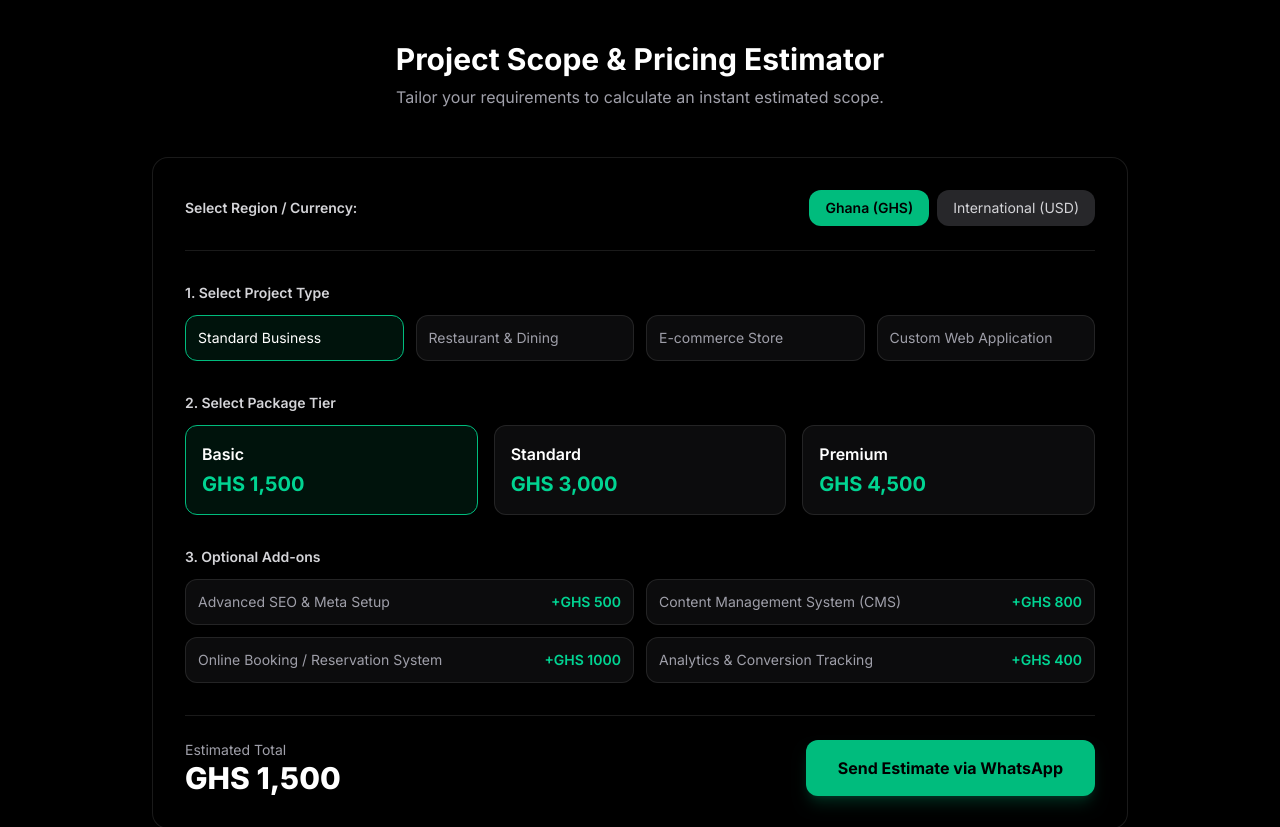
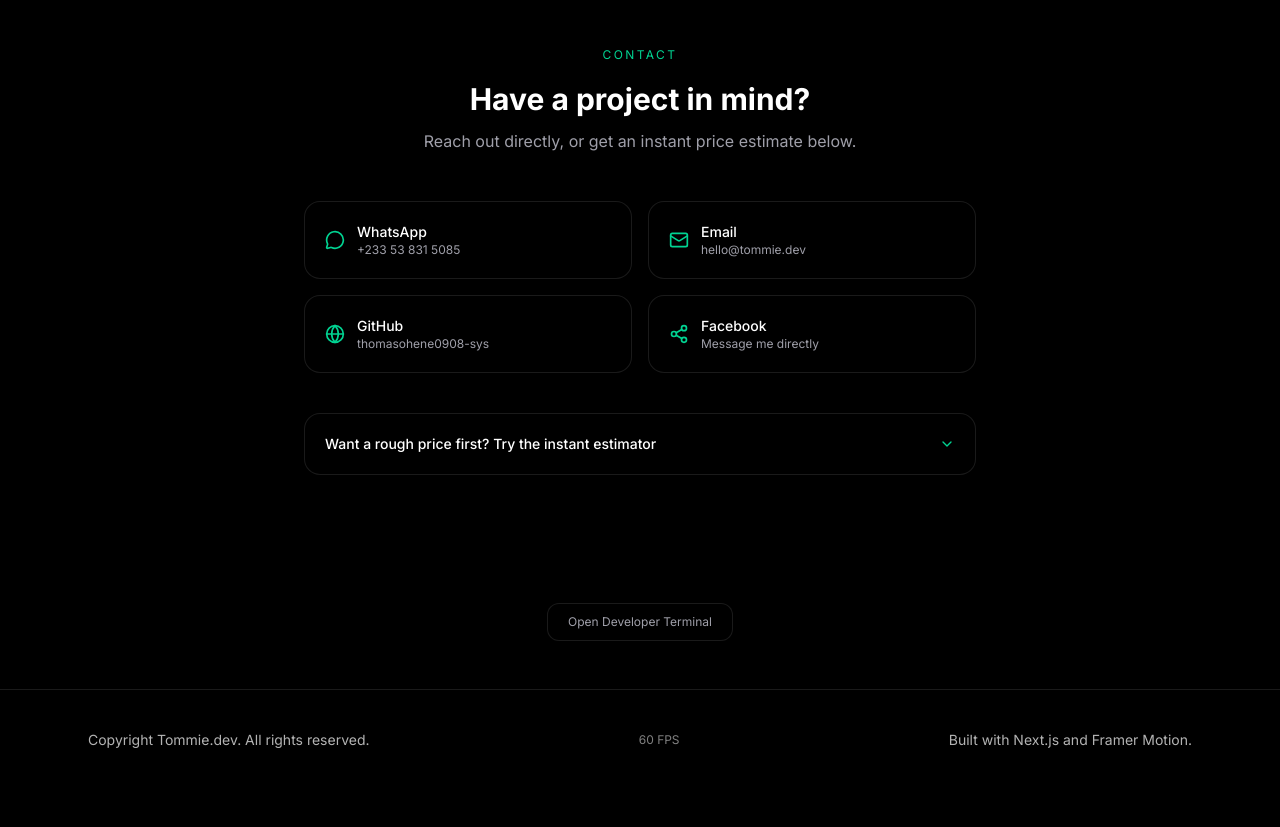
Before and after one commit to thomasohene0908-sys/portfolio, a Next.js app: page / in a window 1280 px wide. Shown: the part 5180-6007 px from the top of the page. After the commit the page ends 5970 px from the top, so only its background shows below. Built offline with nearby package versions, Linux system fonts and the light colour scheme.

Commit message:
fix: replace invalid lucide-react icon imports in Contact component

```diff
--- a/components/Contact.tsx
+++ b/components/Contact.tsx
@@ -1,7 +1,7 @@
 "use client";
 
 import { useState } from "react";
-import { useUIAudio } from "./AudioProvider";
+import { Mail, MessageCircle, ChevronDown, Globe, Share2 } from "lucide-react";
 
 type Region = "GH" | "USD";
 type ProjectType = "business" | "restaurant" | "ecommerce" | "webapp";
@@ -42,8 +42,7 @@ const PRICING = {
   },
 };
 
-export function Contact() {
-  const { playClick, playHover } = useUIAudio();
+function EstimateCalculator() {
   const [region, setRegion] = useState<Region>("GH");
   const [projectType, setProjectType] = useState<ProjectType>("business");
   const [tier, setTier] = useState<Tier>("basic");
@@ -59,7 +58,6 @@ export function Contact() {
   const totalEstimate = baseCost + featureCost;
 
   function toggleFeature(fId: string) {
-    playClick();
     setSelectedFeatures((prev) =>
       prev.includes(fId) ? prev.filter((id) => id !== fId) : [...prev, fId]
     );
@@ -72,23 +70,16 @@ export function Contact() {
     `- Tier: ${tier.toUpperCase()}\n` +
     `- Add-ons: ${selectedFeatures.length > 0 ? selectedFeatures.join(", ") : "None"}\n` +
     `- Total Estimate: ${config.symbol}${totalEstimate.toLocaleString()}\n\n` +
-    `I'd like to discuss building this for my business!`
+    `I would like to discuss building this for my business!`
   );
 
   return (
-    <section id="contact" className="py-20 px-6 max-w-5xl mx-auto">
-      <div className="text-center mb-12">
-        <h2 className="text-3xl font-bold text-white mb-2">Project Scope & Pricing Estimator</h2>
-        <p className="text-zinc-400">Tailor your requirements to calculate an instant estimated scope.</p>
-      </div>
-
-      <div className="bg-black/40 backdrop-blur-md border border-white/10 p-8 rounded-2xl mb-12">
+    <div className="bg-black/40 backdrop-blur-md border border-white/10 p-8 rounded-2xl">
       <div className="flex justify-between items-center mb-8 border-b border-white/10 pb-6">
         <span className="text-sm font-semibold text-zinc-300">Select Region / Currency:</span>
         <div className="flex gap-2">
           <button
-              onClick={() => { playClick(); setRegion("GH"); }}
-              onMouseEnter={playHover}
+            onClick={() => setRegion("GH")}
             className={`px-4 py-2 rounded-xl text-sm transition-all ${
               region === "GH" ? "bg-emerald-500 text-black font-semibold" : "bg-zinc-800 text-zinc-300"
             }`}
@@ -96,8 +87,7 @@ export function Contact() {
             Ghana (GHS)
           </button>
           <button
-              onClick={() => { playClick(); setRegion("USD"); }}
-              onMouseEnter={playHover}
+            onClick={() => setRegion("USD")}
             className={`px-4 py-2 rounded-xl text-sm transition-all ${
               region === "USD" ? "bg-emerald-500 text-black font-semibold" : "bg-zinc-800 text-zinc-300"
             }`}
@@ -113,8 +103,7 @@ export function Contact() {
           {(Object.keys(config.types) as ProjectType[]).map((type) => (
             <button
               key={type}
-                onClick={() => { playClick(); setProjectType(type); }}
-                onMouseEnter={playHover}
+              onClick={() => setProjectType(type)}
               className={`p-3 rounded-xl border text-sm text-left transition-all ${
                 projectType === type
                   ? "border-emerald-500 bg-emerald-500/10 text-white"
@@ -133,8 +122,7 @@ export function Contact() {
           {(["basic", "standard", "premium"] as Tier[]).map((t) => (
             <button
               key={t}
-                onClick={() => { playClick(); setTier(t); }}
-                onMouseEnter={playHover}
+              onClick={() => setTier(t)}
               className={`p-4 rounded-xl border text-left transition-all ${
                 tier === t
                   ? "border-emerald-500 bg-emerald-500/10 text-white"
@@ -159,7 +147,6 @@ export function Contact() {
               <button
                 key={feat.id}
                 onClick={() => toggleFeature(feat.id)}
-                  onMouseEnter={playHover}
                 className={`p-3 rounded-xl border text-sm flex justify-between items-center transition-all ${
                   isSelected
                     ? "border-emerald-500 bg-emerald-500/10 text-white"
@@ -186,14 +173,93 @@ export function Contact() {
           href={`https://wa.me/233538315085?text=${whatsappMessage}`}
           target="_blank"
           rel="noopener noreferrer"
-            onClick={playClick}
-            onMouseEnter={playHover}
           className="w-full md:w-auto px-8 py-4 bg-emerald-500 hover:bg-emerald-400 text-black font-bold rounded-xl text-center transition-all shadow-lg shadow-emerald-500/20"
         >
           Send Estimate via WhatsApp
         </a>
       </div>
     </div>
+  );
+}
+
+export function Contact() {
+  const [showEstimator, setShowEstimator] = useState(false);
+
+  return (
+    <section id="contact" className="py-20 px-6 max-w-5xl mx-auto">
+      <div className="text-center mb-12">
+        <span className="text-xs uppercase tracking-[0.2em] text-emerald-400">Contact</span>
+        <h2 className="mt-4 text-3xl font-bold text-white">Have a project in mind?</h2>
+        <p className="mt-3 text-zinc-400">Reach out directly, or get an instant price estimate below.</p>
+      </div>
+
+      <div className="mx-auto mb-10 grid max-w-2xl gap-4 sm:grid-cols-2">
+        <a
+          href="https://wa.me/233538315085"
+          target="_blank"
+          rel="noopener noreferrer"
+          className="flex items-center gap-3 rounded-2xl border border-white/10 bg-black/40 backdrop-blur-md p-5 transition-colors hover:border-emerald-500/40"
+        >
+          <MessageCircle className="h-5 w-5 text-emerald-400" />
+          <div>
+            <div className="text-sm font-medium text-white">WhatsApp</div>
+            <div className="text-xs text-zinc-400">+233 53 831 5085</div>
+          </div>
+        </a>
+
+        <a
+          href="mailto:hello@tommie.dev"
+          className="flex items-center gap-3 rounded-2xl border border-white/10 bg-black/40 backdrop-blur-md p-5 transition-colors hover:border-emerald-500/40"
+        >
+          <Mail className="h-5 w-5 text-emerald-400" />
+          <div>
+            <div className="text-sm font-medium text-white">Email</div>
+            <div className="text-xs text-zinc-400">hello@tommie.dev</div>
+          </div>
+        </a>
+
+        <a
+          href="https://github.com/thomasohene0908-sys"
+          target="_blank"
+          rel="noopener noreferrer"
+          className="flex items-center gap-3 rounded-2xl border border-white/10 bg-black/40 backdrop-blur-md p-5 transition-colors hover:border-emerald-500/40"
+        >
+          <Globe className="h-5 w-5 text-emerald-400" />
+          <div>
+            <div className="text-sm font-medium text-white">GitHub</div>
+            <div className="text-xs text-zinc-400">thomasohene0908-sys</div>
+          </div>
+        </a>
+
+        <a
+          href="https://web.facebook.com/profile.php?id=61592102204325"
+          target="_blank"
+          rel="noopener noreferrer"
+          className="flex items-center gap-3 rounded-2xl border border-white/10 bg-black/40 backdrop-blur-md p-5 transition-colors hover:border-emerald-500/40"
+        >
+          <Share2 className="h-5 w-5 text-emerald-400" />
+          <div>
+            <div className="text-sm font-medium text-white">Facebook</div>
+            <div className="text-xs text-zinc-400">Message me directly</div>
+          </div>
+        </a>
+      </div>
+
+      <div className="mx-auto max-w-2xl">
+        <button
+          onClick={() => setShowEstimator((v) => !v)}
+          className="flex w-full items-center justify-between rounded-2xl border border-white/10 bg-black/40 backdrop-blur-md p-5 text-left transition-colors hover:border-emerald-500/40"
+        >
+          <span className="text-sm font-medium text-white">Want a rough price first? Try the instant estimator</span>
+          <ChevronDown className={`h-4 w-4 text-emerald-400 transition-transform ${showEstimator ? "rotate-180" : ""}`} />
+        </button>
+
+        {showEstimator && (
+          <div className="mt-4">
+            <EstimateCalculator />
+          </div>
+        )}
+      </div>
     </section>
   );
 }
```
Lines whose indentation alone changed are shown as unchanged.
